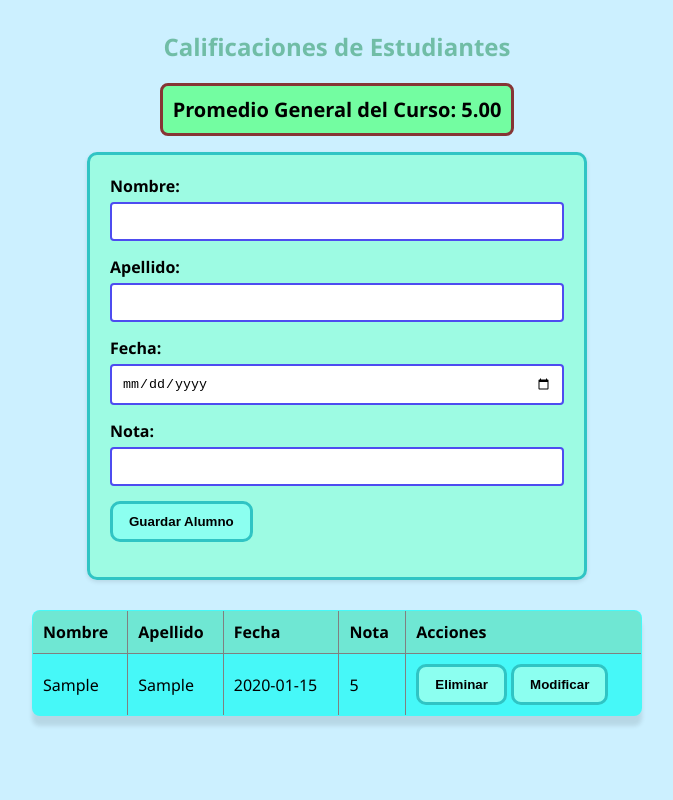
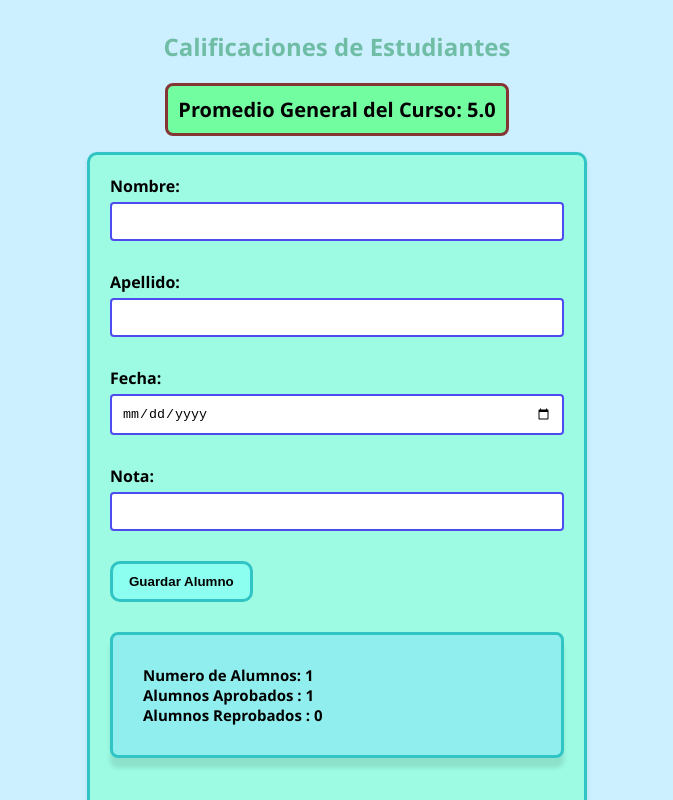
Before and after one commit to denil232/Clase_5, a plain HTML site: page index.html in a window 1280 px wide. Both pictures are taken after typing "Sample", "Sample", "2020-01-15", "5" into the empty fields and a click on the button "Guardar Alumno". Shown: the top 800 px of the page, without its empty margins (303-976 px from the left). Drawn offline with Linux system fonts and the light colour scheme.

Commit message:
Certamen final

```diff
--- a/index.html
+++ b/index.html
@@ -30,6 +30,12 @@
             <input type="number" id="grade" step="0.1" min="1" max="7" required oninvalid="this.setCustomValidity('Ingresa una Nota')" oninput="this.setCustomValidity('')">
         </div>
         <div id="save_dinamic"><button type="submit" id="save_">Guardar Alumno</button></div>
+        <div id="statistics">
+            <p>Numero de Alumnos: <span id="totalStudents">0</span></p>
+            <p>Alumnos Aprobados : <span id="passedStudents">0</span></p>
+            <p>Alumnos Reprobados : <span id="failedStudents">0</span></p>
+          </div>
+
     </form>
 
     <table id="studentsTable" border="1" cellpadding="8" cellspacing="0">
--- a/lister.js
+++ b/lister.js
@@ -104,3 +104,36 @@ function modificar(student){
     document.getElementById("save_dinamic").innerHTML = `<input type="button" class="save-action" onclick="modificarTabla(${index})" value="Modificar Alumno">`;
 
 }
+
+function actualizarEstadisticas() {
+    const total = students.length;
+    const aprobados = students.filter(s => s.grade >= 4).length;
+    const reprobados = total - aprobados;
+
+    document.getElementById("totalStudents").textContent = total;
+    document.getElementById("passedStudents").textContent = aprobados;
+    document.getElementById("failedStudents").textContent = reprobados;
+}
+
+function promedio(){
+    if(students.length === 0){
+        avarageDiv.textContent = "Promedio General del Curso: N/A";
+        actualizarEstadisticas();
+        return;
+    }
+    const total = students.reduce((sum, student) => sum + student.grade, 0);
+    const prom = total / students.length;
+    avarageDiv.textContent = "Promedio General del Curso: " + prom.toFixed(1);
+
+    actualizarEstadisticas();
+}
+
+function actualizarEstadisticas() {
+    const total = students.length;
+    const aprobados = students.filter(s => s.grade >= 4).length;
+    const reprobados = total - aprobados;
+
+    document.getElementById("totalStudents").textContent = total;
+    document.getElementById("passedStudents").textContent = aprobados;
+    document.getElementById("failedStudents").textContent = reprobados;
+}
--- a/style.css
+++ b/style.css
@@ -42,7 +42,7 @@ form{
 }
 
 form div{
-    margin-bottom: 15px;
+    margin-bottom: 30px;
 }
 
 form label{
@@ -124,3 +124,21 @@ button:hover{
 .save-action:hover{
     background-color: rgb(66, 217, 255);
 }
+
+#statistics{
+    width: 100%;
+    border-collapse:;
+    background-color: rgb(80, 218, 149);
+    border-radius: 40px;
+    box-shadow: 0 10px 4px rgba(0, 0, 0, 0.1);
+    border-radius: 8px;
+    overflow: hidden;
+    border: 3px solid rgb(48, 196, 196);
+    font-family: 'Segoe UI', Tahoma, Geneva, Verdana, sans-serif;
+    padding: 30px;
+    background-color: #7ddaff63;
+    color: #000000;
+    font-size: 15px;
+    font-weight: bold;
+
+}
```
